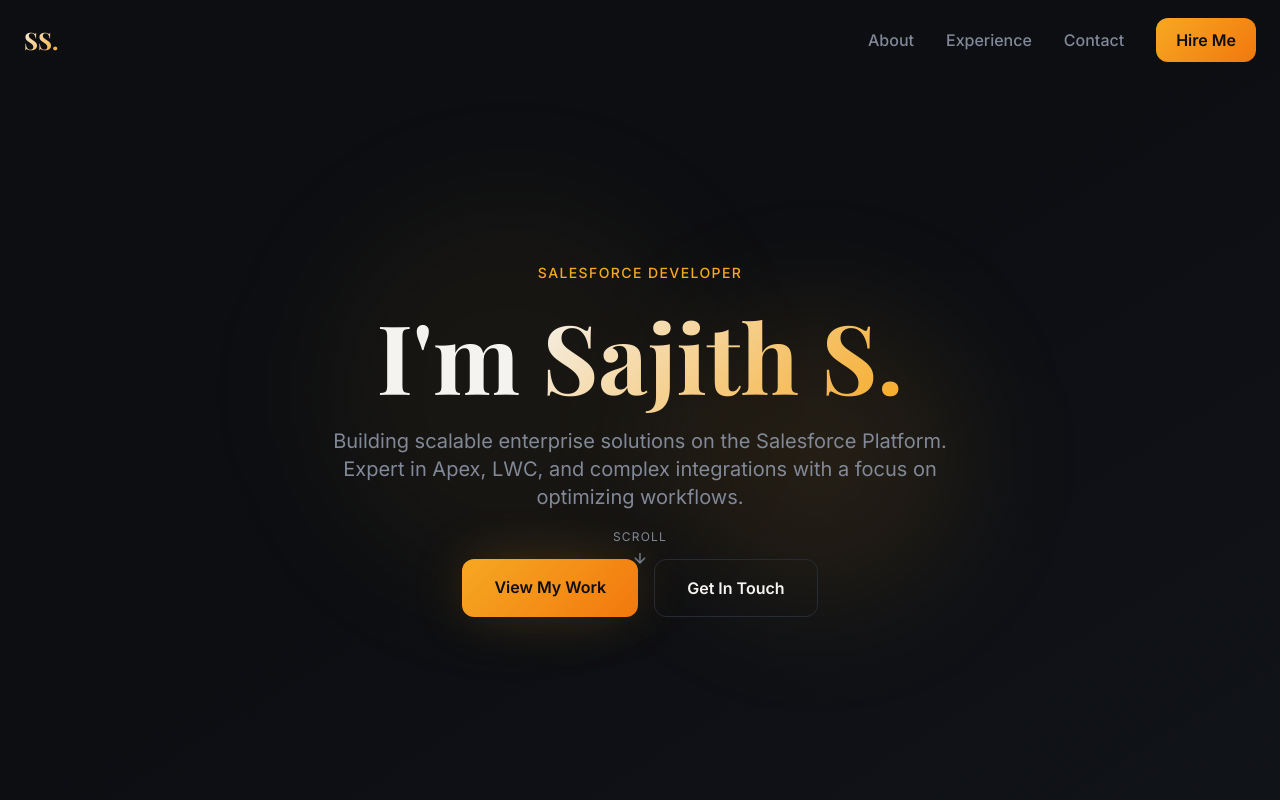
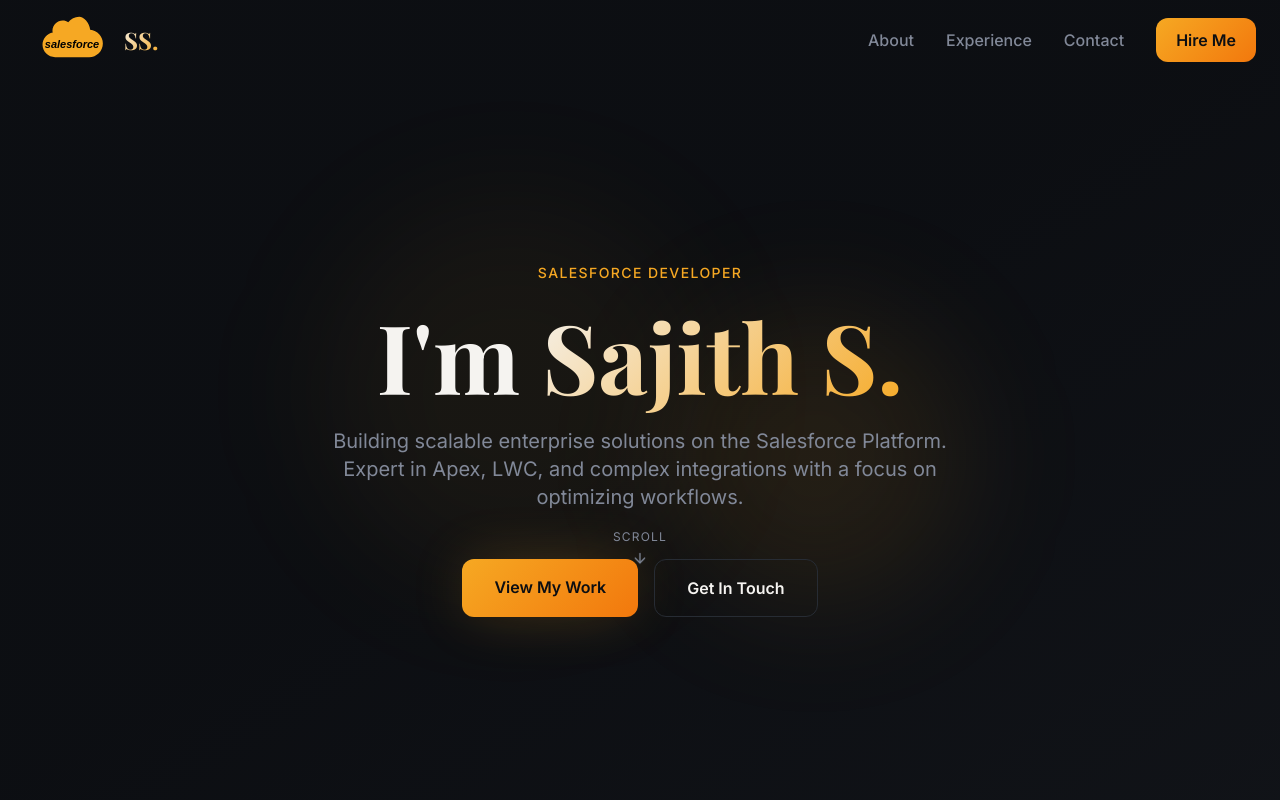
Before and after one commit to SAJITH-S-DEV/Portfolio, a React (Vite) app: page / in a window 1280 px wide. Shown: the top 800 px of the page. Built offline with nearby package versions, Linux system fonts and the light colour scheme.

Commit message:
logo fix

```diff
--- a/src/components/Navigation.tsx
+++ b/src/components/Navigation.tsx
@@ -14,7 +14,7 @@ const Navigation = () => {
 
     const navLinks = [
         { name: "About", href: "#about" },
-        { name: "Experience", href: "#projects" }, // Renamed from Projects to Experience
+        { name: "Experience", href: "#projects" },
         { name: "Contact", href: "#contact" },
     ];
 
@@ -28,9 +28,42 @@ const Navigation = () => {
         >
             <div className="container px-6 mx-auto">
                 <div className="flex items-center justify-between h-20">
-                    {/* Updated Logo to your initials */}
-                    <a href="#" className="font-heading text-2xl font-bold text-gradient">SS.</a>
 
+                    {/* LOGO AREA */}
+                    <a href="#" className="flex items-center gap-3 group">
+
+                        {/* The Logo Container */}
+                        <div className="relative flex items-center justify-center">
+
+                            {/* 1. Cloud Icon (Golden) */}
+                            <svg
+                                viewBox="0 0 28 24"
+                                fill="currentColor"
+                                className="w-24 h-24 text-primary transition-transform group-hover:scale-105"
+                                xmlns="http://www.w3.org/2000/svg"
+                            >
+                                <path d="M16.1 5.2c-1.3 0-2.4.6-3.2 1.6-.5-.3-1-.5-1.6-.5-1.6 0-3 1.3-3 3 0 .2 0 .3.1.5-1.7.3-3 1.8-3 3.6 0 2 1.7 3.6 3.7 3.6h9.9c2.2 0 4-1.8 4-4 0-2.1-1.6-3.8-3.7-4-.2-2.1-1.9-3.8-3.2-3.8z" />
+                            </svg>
+
+                            {/* 2. The Text Inside (Black, Lowercase, Rounded Font) */}
+                            <span
+                                className="absolute text-black select-none pt-2"
+                                style={{
+                                    fontSize: '11px',
+                                    fontFamily: '"Arial Rounded MT Bold", "Nunito", sans-serif', // Mimics the OG rounded font
+                                    fontWeight: 'bold',
+                                    fontStyle: 'italic', // Often the OG logo has a slight lean
+                                }}
+                            >
+                                salesforce
+                            </span>
+                        </div>
+
+                        {/* Your Initials */}
+                        <span className="font-heading text-2xl font-bold text-gradient -ml-2">SS.</span>
+                    </a>
+
+                    {/* Desktop Menu */}
                     <div className="hidden md:flex items-center gap-8">
                         {navLinks.map((link) => (
                             <a key={link.name} href={link.href} className="text-muted-foreground hover:text-foreground transition-colors font-medium">
@@ -42,11 +75,13 @@ const Navigation = () => {
                         </a>
                     </div>
 
+                    {/* Mobile Menu Button */}
                     <button className="md:hidden text-foreground p-2" onClick={() => setIsMobileMenuOpen(!isMobileMenuOpen)}>
                         {isMobileMenuOpen ? <X className="w-6 h-6" /> : <Menu className="w-6 h-6" />}
                     </button>
                 </div>
 
+                {/* Mobile Menu Dropdown */}
                 <AnimatePresence>
                     {isMobileMenuOpen && (
                         <motion.div
```
